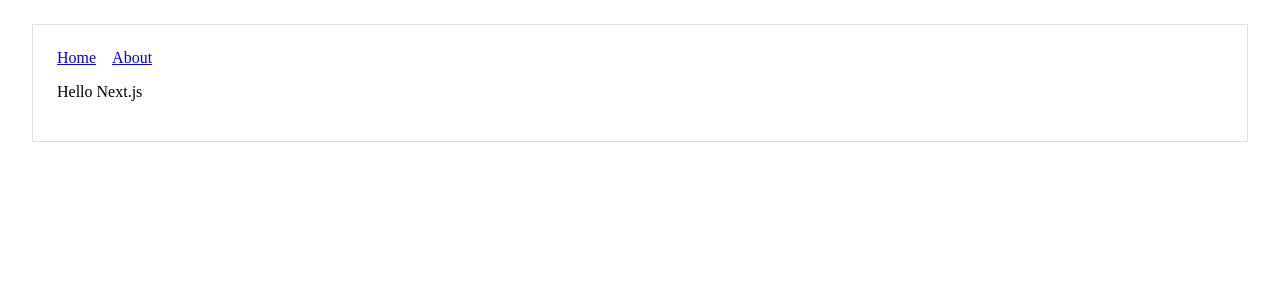
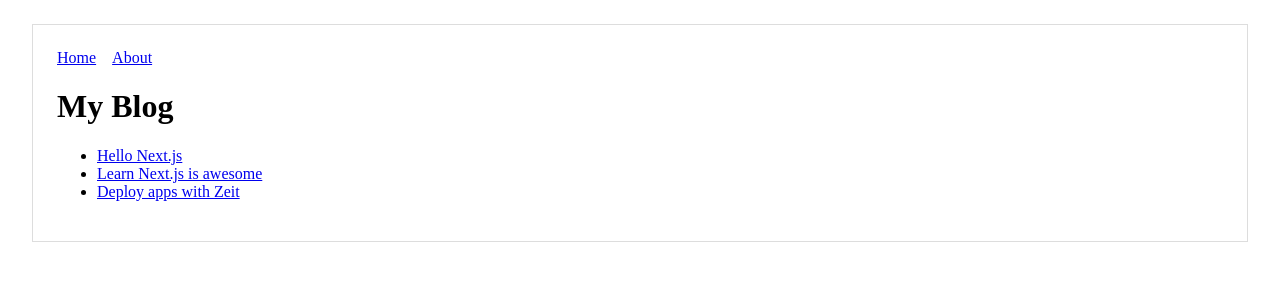
Before and after one commit to adjohnston/learning-next-js, a Next.js app: page / in a window 1280 px wide. Shown: the top 300 px of the page. Built offline with nearby package versions, Linux system fonts and the light colour scheme.

Commit message:
dynamic pages

```diff
--- a/pages/about.js
+++ b/pages/about.js
@@ -1,11 +1,9 @@
 import Layout from '../components/Layout'
 
-export default function() {
-  return (
+export default () => (
   <Layout>
     <p>
       An about page
     </p>
   </Layout>
 )
-}
--- a/pages/index.js
+++ b/pages/index.js
@@ -1,11 +1,30 @@
+import Link from 'next/link'
 import Layout from '../components/Layout'
 
-export default function() {
-  return (
-    <Layout>
-      <p>
-        Hello Next.js
-      </p>
-    </Layout>
-  )
-}
+const titles = [
+  'Hello Next.js',
+  'Learn Next.js is awesome',
+  'Deploy apps with Zeit'
+]
+
+const PostLink = ({ title }) => (
+  <li>
+    <Link href={`/post?title=${title}`}>
+      <a>{title}</a>
+    </Link>
+  </li>
+)
+
+export default () => (
+  <Layout>
+    <h1>My Blog</h1>
+
+    <ul>
+      {titles.map(title => (
+        <PostLink
+          key={title}
+          title={title} />
+      ))}
+    </ul>
+  </Layout>
+)
```
Also changed, not shown: pages/post.js (added, +14 -0 lines). Lines whose indentation alone changed are shown as unchanged.
